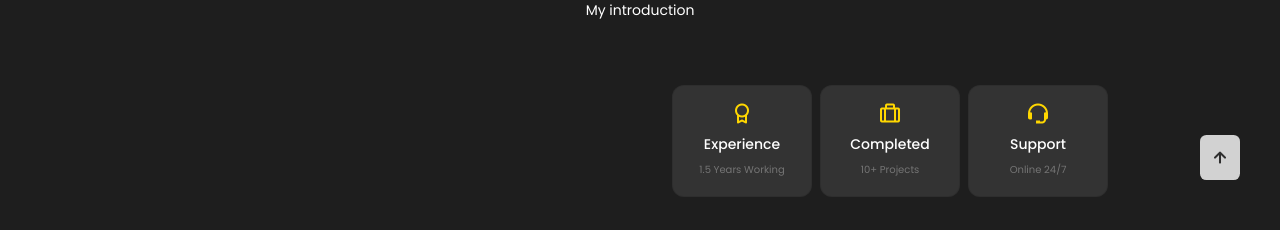
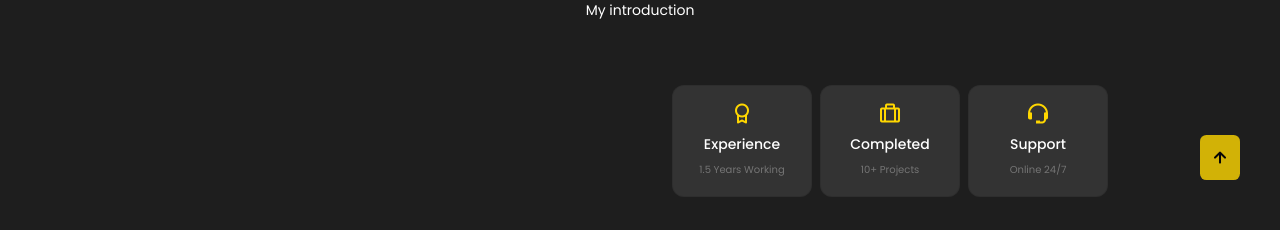
Before and after one commit to stelmaszczykadrian/Portfolio, a React (Create React App) app in the folder portfolio/: page / in a window 1280 px wide. Shown: the part 780-1010 px from the top of the page. Built offline with nearby package versions, Linux system fonts and the light colour scheme; no server answers; the HTML template or start-up script is replaced by a standard one.

Commit message:
Feature: Change background of Scrollup component

```diff
--- a/portfolio/src/components/scrollup/ScrollUp.css
+++ b/portfolio/src/components/scrollup/ScrollUp.css
@@ -2,7 +2,7 @@
     position: fixed;
     right: 2.5rem;
     bottom: -20%;
-    background-color: var(--title-color);
+    background-color: var(--golden-color);
     opacity: 0.8;
     padding: 0.3rem 0.5rem;
     border-radius: 0.4rem;
@@ -10,16 +10,14 @@
     transition: .4s;
 }
 
-
 .scrollup__icon {
     font-size:1.5rem;
-    color: var(--container-color);
+    color: black;
 }
 
 .scrollup:hover {
     background-color: var(--title-color-dark);
 }
-
 
 /* Show Scroll */
 .show-scroll {
```
